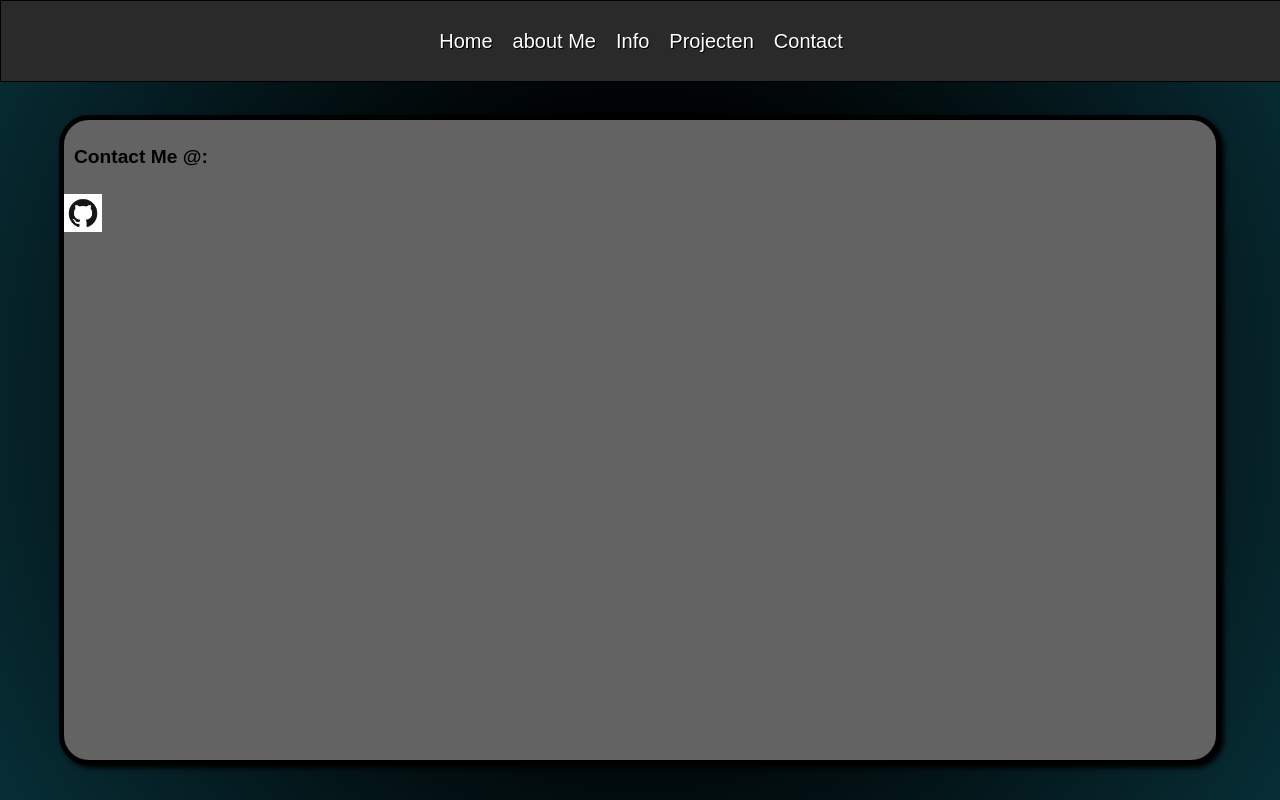
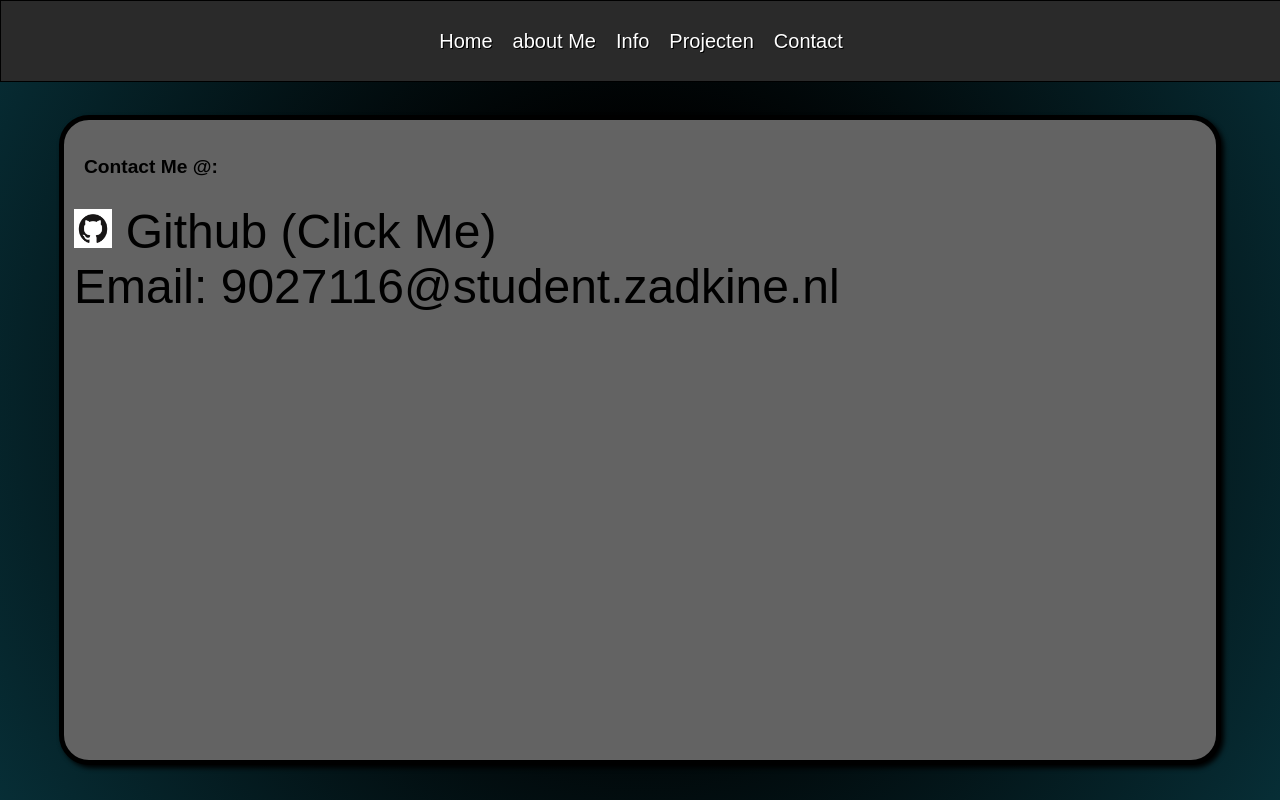
Before and after one commit to Koprmalak212/Portfolio-F, a plain HTML site: page contact.html in a window 1280 px wide. Drawn offline with Linux system fonts and the light colour scheme.

Commit message:
more progress
NO TIME FOR DESCRIPTIONS AAA

```diff
--- a/contact.html
+++ b/contact.html
@@ -19,7 +19,8 @@
     <div class="textcontainer">
         <div class="contactpage">
             <h1>Contact Me @:</h1>
-            <a href="https://github.com/Koprmalak212"> <img src="images/github.png">  </a>
+            <a href="https://github.com/Koprmalak212"> <img src="images/github.png"> Github (Click Me) </a>
+            <a href="#">Email: 9027116@student.zadkine.nl</a>
         </div>
     </div>
 </section>
--- a/styles.css
+++ b/styles.css
@@ -255,6 +255,12 @@ nav a:hover {
     margin: 12vh;
 }
 
+.contactpage{
+    padding: 10px;
+    display: flex;
+    flex-direction: column;
+}
+
 .contactpage h1{
     font-size: 1.2rem;
     padding: 10px;
@@ -263,3 +269,9 @@ nav a:hover {
 .contactpage img{
     width: 3vw;
 }
+
+.contactpage a{
+    text-decoration: none;
+    color: #000000;
+    font-size: 3rem;
+}
```
